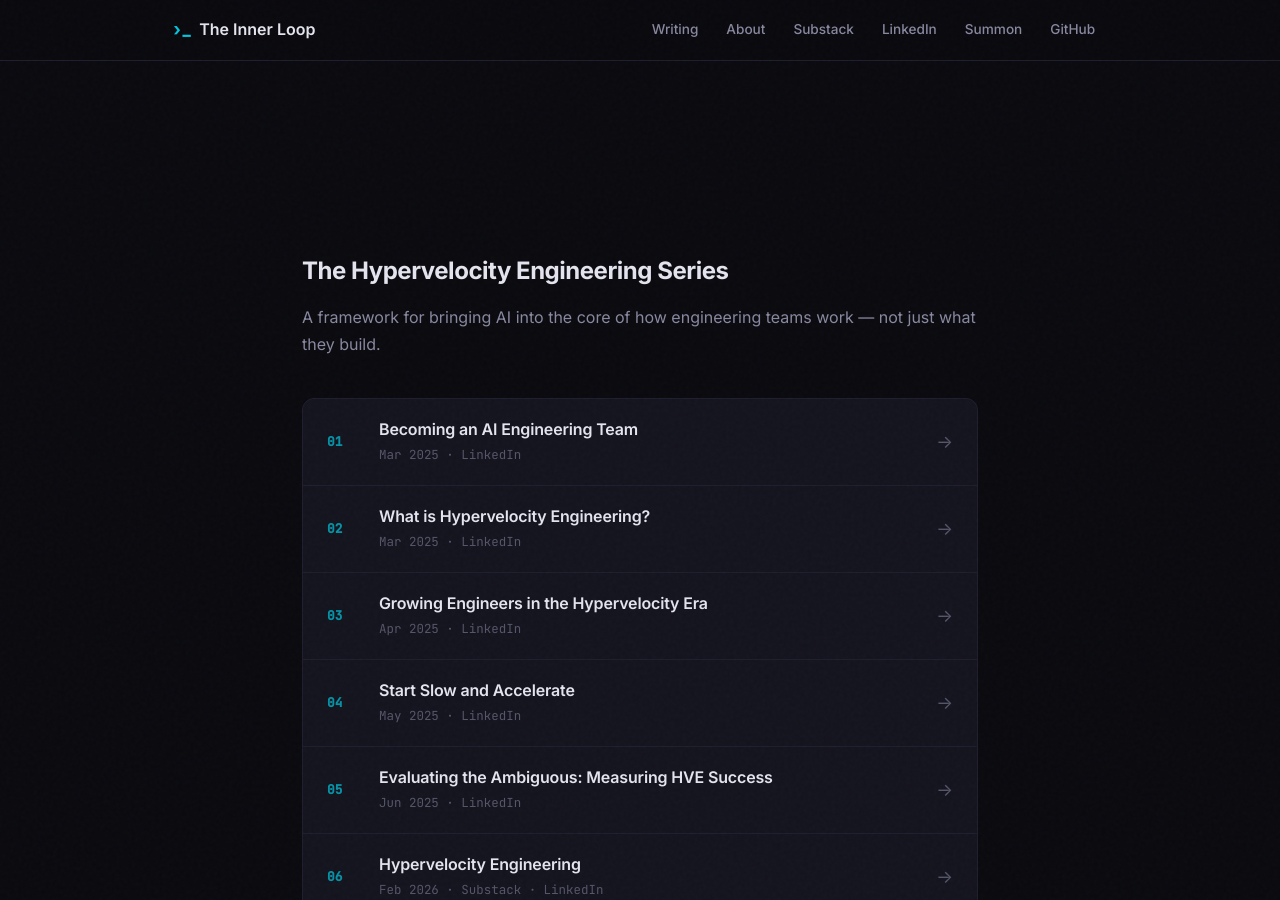
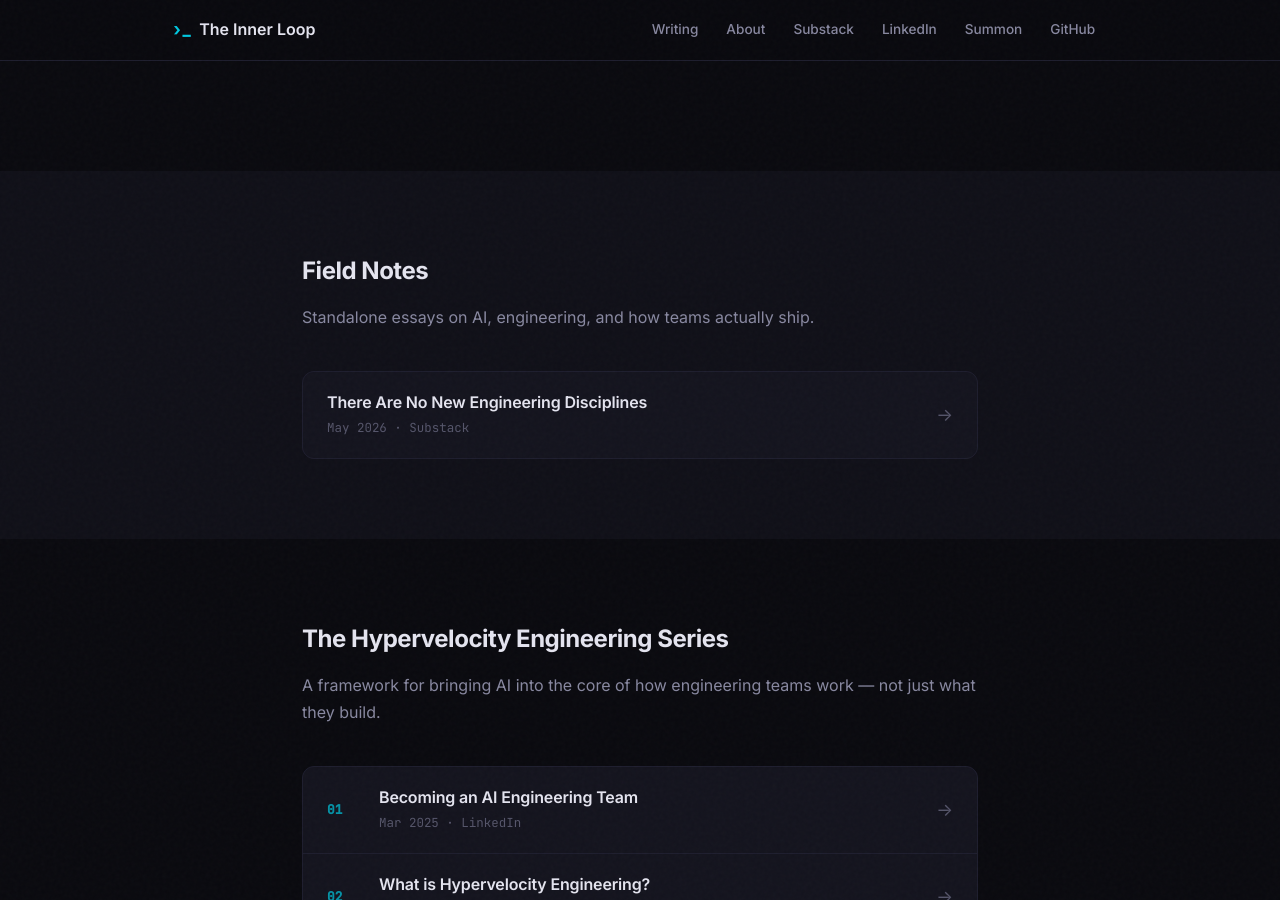
Before and after one commit to noodlefrenzy/noodlefrenzy.github.io, a Jekyll site: the page built from index.markdown, in a window 1280 px wide and 900 px high, scrolled down 639 px. Built offline with Jekyll 4.4.1, drawn with Linux system fonts in a browser that asks for light colours; some of the changed text lies outside the part shown.

Commit message:
Split standalone essays into a Field Notes section
The Hypervelocity Engineering Series is a closed, numbered 7-part arc;
treating "There Are No New Engineering Disciplines" as #08 diluted that
contract. Move it into a new Field Notes section above the series for
standalone essays — chronological, unnumbered, date-led.

- Add `<section id="field-notes">` above the HVE series with a
  modifier class for an alternating background tone (var(--bg-surface))
  so the two sections read as distinct blocks
- Field Notes cards omit `.article-num` to signal "not a sequence";
  HVE series keeps 01–07
- Mirror changes in _preview.html

Co-Authored-By: Claude Opus 4.7 (1M context) <noreply@anthropic.com>

```diff
--- a/_layouts/home.html
+++ b/_layouts/home.html
@@ -16,6 +16,23 @@ layout: default
     <div class="hero-cta fade-in">
       <a href="{{ site.substack_url }}" class="btn btn-primary" target="_blank" rel="noopener">Subscribe on Substack</a>
       <a href="#writing" class="btn btn-ghost">Read the Series</a>
+    </div>
+  </div>
+</section>
+
+<section id="field-notes" class="writing-section field-notes-section">
+  <div class="section-container">
+    <h2 class="section-title fade-in">Field Notes</h2>
+    <p class="section-intro fade-in">Standalone essays on AI, engineering, and how teams actually ship.</p>
+
+    <div class="article-list">
+      <a href="https://innerloopai.substack.com/p/there-are-no-new-engineering-disciplines" class="article-item fade-in" target="_blank" rel="noopener">
+        <div class="article-info">
+          <h3>There Are No New Engineering Disciplines</h3>
+          <p class="article-meta">May 2026 &middot; Substack</p>
+        </div>
+        <span class="article-arrow">&rarr;</span>
+      </a>
     </div>
   </div>
 </section>
@@ -88,15 +105,6 @@ layout: default
         </div>
         <span class="article-arrow">&rarr;</span>
       </a>
-
-      <a href="https://innerloopai.substack.com/p/there-are-no-new-engineering-disciplines" class="article-item fade-in" target="_blank" rel="noopener">
-        <span class="article-num">08</span>
-        <div class="article-info">
-          <h3>There Are No New Engineering Disciplines</h3>
-          <p class="article-meta">May 2026 &middot; Substack</p>
-        </div>
-        <span class="article-arrow">&rarr;</span>
-      </a>
     </div>
   </div>
 </section>
--- a/assets/css/style.css
+++ b/assets/css/style.css
@@ -324,6 +324,10 @@ a:hover { color: #fff; }
 .writing-section {
   padding: 5rem 0;
   background: var(--bg);
+}
+
+.field-notes-section {
+  background: var(--bg-surface);
 }
 
 .about-section {
```
Also changed, not shown: _preview.html (+17 -9 lines).
